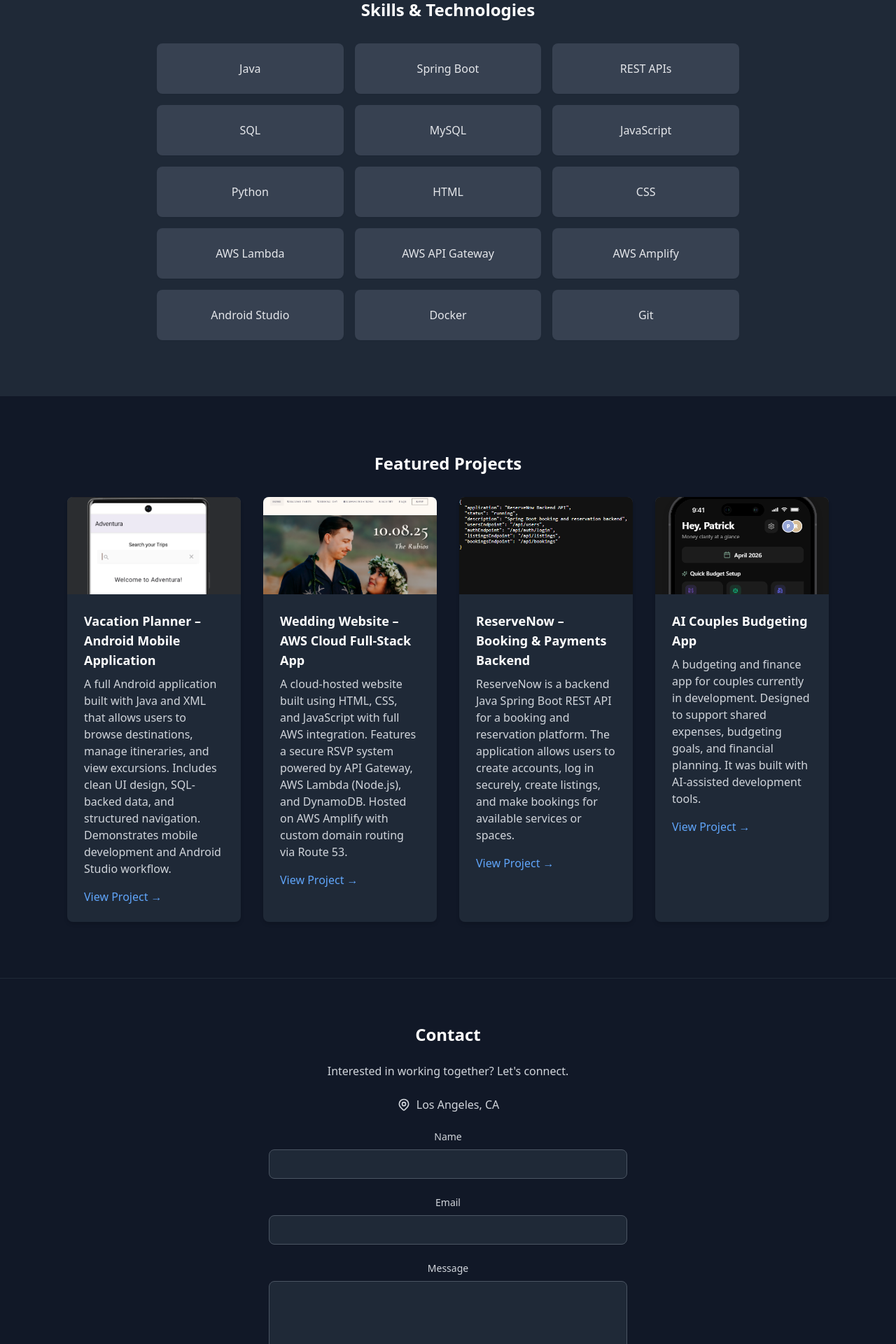
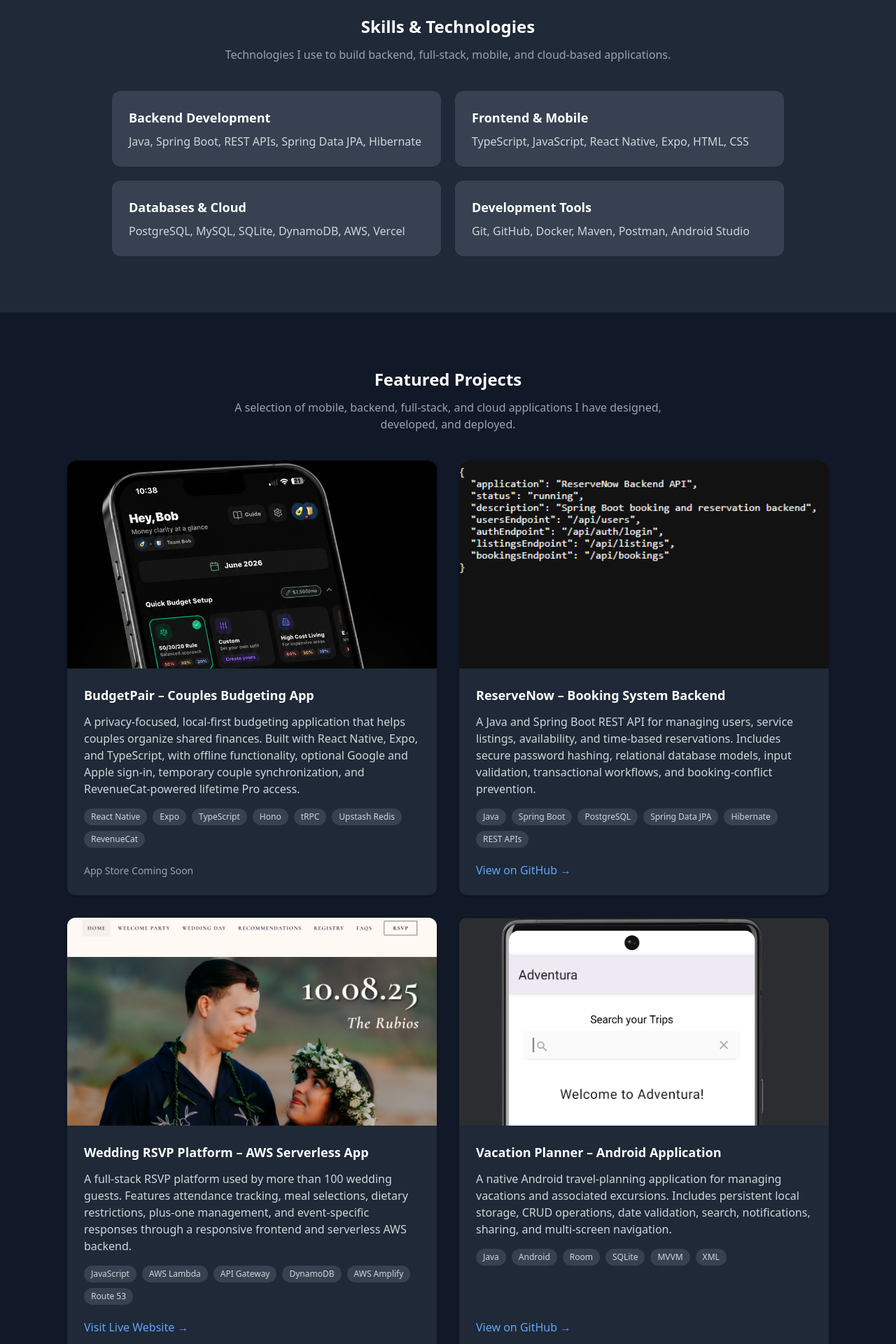
Before and after one commit to PatrickRubio/Portfolio, a Next.js app in the folder simple-pro-portfolio-template/: page / in a window 1280 px wide. Shown: the part 800-2720 px from the top of the page at 70% size. Built offline with nearby package versions, Linux system fonts and the light colour scheme.

Commit message:
portfolio update

```diff
--- a/simple-pro-portfolio-template/app/components/HeroSection.tsx
+++ b/simple-pro-portfolio-template/app/components/HeroSection.tsx
@@ -24,15 +24,14 @@
 
 				{/* Title */}
 				<p className="text-lg sm:text-xl text-gray-600 dark:text-gray-300 mb-6 sm:mb-8">
-					Software Engineer • Backend & Full-Stack Development
+					Software Engineer • Backend, Full-Stack & Cloud Development
 				</p>
 
 				{/* Summary */}
 				<p className="text-gray-600 dark:text-gray-400 max-w-2xl mx-auto text-sm sm:text-base px-4">
-					Software Engineer with hands-on experience building backend and full-stack applications using Java, Spring Boot, SQL, and AWS.
-					I focus on clean architecture, scalable REST APIs, and cloud-deployed systems.
-					I am a former Starbucks Store Manager that bring both technical skill and real-world
-					leadership to every team I join. Passionate about solving real problems, learning quickly, and delivering software that works.
+					Software engineer building backend, cloud, mobile, and full-stack applications using Java, Spring Boot, SQL, TypeScript, React Native, and AWS.
+					I am the creator of BudgetPair, a privacy-focused budgeting app for couples, and have also developed REST APIs, serverless applications, and native Android software.
+					As a former Starbucks Store Manager who led a team of more than 30 employees, I value technical problem-solving, clear communication, strong leadership, and taking ownership of my work.
 				</p>
 			</div>
 		</section>
--- a/simple-pro-portfolio-template/app/components/ProjectsSection.tsx
+++ b/simple-pro-portfolio-template/app/components/ProjectsSection.tsx
@@ -3,78 +3,142 @@
 export default function ProjectsSection() {
 	const projects = [
 		{
-			title: 'Vacation Planner – Android Mobile Application',
+			title: 'BudgetPair – Couples Budgeting App',
 			description:
-				'A full Android application built with Java and XML that allows users to browse destinations, manage itineraries, and view excursions. Includes clean UI design, SQL-backed data, and structured navigation. Demonstrates mobile development and Android Studio workflow.',
+				'A privacy-focused, local-first budgeting application that helps couples organize shared finances. Built with React Native, Expo, and TypeScript, with offline functionality, optional Google and Apple sign-in, temporary couple synchronization, and RevenueCat-powered lifetime Pro access.',
+			image: '/BudgetPair Promo 1.1.png',
+			link: '#',
+			linkLabel: 'App Store Coming Soon',
+			technologies: [
+				'React Native',
+				'Expo',
+				'TypeScript',
+				'Hono',
+				'tRPC',
+				'Upstash Redis',
+				'RevenueCat',
+			],
+			disabled: true,
+		},
+		{
+			title: 'ReserveNow – Booking System Backend',
+			description:
+				'A Java and Spring Boot REST API for managing users, service listings, availability, and time-based reservations. Includes secure password hashing, relational database models, input validation, transactional workflows, and booking-conflict prevention.',
+			image: '/reserveNow1.png',
+			link: 'https://github.com/PatrickRubio/ReserveNow-Application',
+			linkLabel: 'View on GitHub',
+			technologies: [
+				'Java',
+				'Spring Boot',
+				'PostgreSQL',
+				'Spring Data JPA',
+				'Hibernate',
+				'REST APIs',
+			],
+		},
+		{
+			title: 'Wedding RSVP Platform – AWS Serverless App',
+			description:
+				'A full-stack RSVP platform used by more than 100 wedding guests. Features attendance tracking, meal selections, dietary restrictions, plus-one management, and event-specific responses through a responsive frontend and serverless AWS backend.',
+			image: '/weddingWebsite1.png',
+			link: 'https://briannapluspatrick.com',
+			linkLabel: 'Visit Live Website',
+			technologies: [
+				'JavaScript',
+				'AWS Lambda',
+				'API Gateway',
+				'DynamoDB',
+				'AWS Amplify',
+				'Route 53',
+			],
+		},
+		{
+			title: 'Vacation Planner – Android Application',
+			description:
+				'A native Android travel-planning application for managing vacations and associated excursions. Includes persistent local storage, CRUD operations, date validation, search, notifications, sharing, and multi-screen navigation.',
 			image: '/vacationPlanner1.png',
 			link: 'https://github.com/PatrickRubio/VacationPlannerMobileApp',
-		},
-		{
-			title: 'Wedding Website – AWS Cloud Full-Stack App',
-			description:
-				'A cloud-hosted website built using HTML, CSS, and JavaScript with full AWS integration. Features a secure RSVP system powered by API Gateway, AWS Lambda (Node.js), and DynamoDB. Hosted on AWS Amplify with custom domain routing via Route 53.',
-			image: '/weddingWebsite1.png',
-			link: 'https://briannapluspatrick.com',
-		},
-		{
-			title: 'ReserveNow – Booking & Payments Backend',
-			description:
-				'ReserveNow is a backend Java Spring Boot REST API for a booking and reservation platform. The application allows users to create accounts, log in securely, create listings, and make bookings for available services or spaces.',
-			image: '/reserveNow1.png',
-			link: 'https://github.com/PatrickRubio/ReserveNow-Application',
-		},
-		{
-			title: 'AI Couples Budgeting App',
-			description:
-				'A budgeting and finance app for couples currently in development. Designed to support shared expenses, budgeting goals, and financial planning. It was built with AI-assisted development tools.',
-			image: '/BudgetPair2.png',
-			link: 'https://github.com/PatrickRubio',
+			linkLabel: 'View on GitHub',
+			technologies: [
+				'Java',
+				'Android',
+				'Room',
+				'SQLite',
+				'MVVM',
+				'XML',
+			],
 		},
 	];
 
 	return (
 		<section className="py-12 sm:py-20">
 			<div className="max-w-6xl mx-auto px-4 sm:px-6 lg:px-8">
-				<h2 className="text-xl sm:text-2xl font-bold text-gray-900 dark:text-white mb-6 sm:mb-8 text-center">
+				<h2 className="text-xl sm:text-2xl font-bold text-gray-900 dark:text-white mb-3 text-center">
 					Featured Projects
 				</h2>
 
-   	 			<div className="grid grid-cols-1 sm:grid-cols-2 xl:grid-cols-4 gap-6 sm:gap-8">
-					{projects.map((project, index) => (
-						<div
-							key={index}
-							className="bg-white dark:bg-gray-800 rounded-lg shadow-md overflow-hidden hover:shadow-lg transition-shadow"
+				<p className="text-sm sm:text-base text-gray-600 dark:text-gray-400 text-center max-w-2xl mx-auto mb-8 sm:mb-10">
+					A selection of mobile, backend, full-stack, and cloud applications
+					I have designed, developed, and deployed.
+				</p>
+
+				<div className="grid grid-cols-1 md:grid-cols-2 gap-6 sm:gap-8">
+					{projects.map((project) => (
+						<article
+							key={project.title}
+							className="bg-white dark:bg-gray-800 rounded-xl shadow-md overflow-hidden hover:shadow-xl transition-shadow duration-300 flex flex-col"
 						>
 							<div className="aspect-video bg-gray-100 dark:bg-gray-700 relative">
 								<Image
 									src={project.image}
-									alt={project.title}
+									alt={`${project.title} project preview`}
 									fill
+									sizes="(max-width: 768px) 100vw, 50vw"
 									className="object-cover"
 								/>
 							</div>
 
-							<div className="p-4 sm:p-6">
-								<h3 className="text-base sm:text-lg font-semibold text-gray-900 dark:text-white mb-2">
+							<div className="p-5 sm:p-6 flex flex-col flex-1">
+								<h3 className="text-lg font-semibold text-gray-900 dark:text-white mb-3">
 									{project.title}
 								</h3>
 
-								<p className="text-sm sm:text-base text-gray-600 dark:text-gray-300 mb-4">
+								<p className="text-sm sm:text-base leading-relaxed text-gray-600 dark:text-gray-300 mb-4">
 									{project.description}
 								</p>
 
-								<div className="flex gap-2">
+								<div className="flex flex-wrap gap-2 mb-5">
+									{project.technologies.map((technology) => (
+										<span
+											key={technology}
+											className="px-2.5 py-1 rounded-full bg-gray-100 dark:bg-gray-700 text-xs font-medium text-gray-700 dark:text-gray-300"
+										>
+											{technology}
+										</span>
+									))}
+								</div>
+
+								<div className="mt-auto">
+									{project.disabled ? (
+										<span className="text-gray-500 dark:text-gray-400 font-medium text-sm">
+											{project.linkLabel}
+										</span>
+									) : (
 										<a
 											href={project.link}
 											target="_blank"
 											rel="noopener noreferrer"
-										className="text-blue-600 dark:text-blue-400 hover:text-blue-800 dark:hover:text-blue-300 font-medium text-sm sm:text-base"
+											className="inline-flex items-center text-blue-600 dark:text-blue-400 hover:text-blue-800 dark:hover:text-blue-300 font-medium text-sm sm:text-base"
 										>
-										View Project →
+											{project.linkLabel}
+											<span aria-hidden="true" className="ml-1">
+												→
+											</span>
 										</a>
+									)}
 								</div>
 							</div>
-						</div>
+						</article>
 					))}
 				</div>
 			</div>
--- a/simple-pro-portfolio-template/app/components/SkillsSection.tsx
+++ b/simple-pro-portfolio-template/app/components/SkillsSection.tsx
@@ -1,36 +1,52 @@
 export default function SkillsSection() {
-	const skills = [
-		'Java',
-		'Spring Boot',
-		'REST APIs',
-		'SQL',
-		'MySQL',
-		'JavaScript',
-		'Python',
-		'HTML',
-		'CSS',
-		'AWS Lambda',
-		'AWS API Gateway',
-		'AWS Amplify',
-		'Android Studio',
-		'Docker',
-		'Git',
+	const skillGroups = [
+		{
+			title: 'Backend Development',
+			description:
+				'Java, Spring Boot, REST APIs, Spring Data JPA, Hibernate',
+		},
+		{
+			title: 'Frontend & Mobile',
+			description:
+				'TypeScript, JavaScript, React Native, Expo, HTML, CSS',
+		},
+		{
+			title: 'Databases & Cloud',
+			description:
+				'PostgreSQL, MySQL, SQLite, DynamoDB, AWS, Vercel',
+		},
+		{
+			title: 'Development Tools',
+			description:
+				'Git, GitHub, Docker, Maven, Postman, Android Studio',
+		},
 	];
 
 	return (
 		<section className="bg-gray-50 dark:bg-gray-800 py-12 sm:py-20">
-			<div className="max-w-4xl mx-auto px-4 sm:px-6 lg:px-8">
-				<h2 className="text-xl sm:text-2xl font-bold text-gray-900 dark:text-white mb-6 sm:mb-8 text-center">
+			<div className="max-w-5xl mx-auto px-4 sm:px-6 lg:px-8">
+				<h2 className="text-xl sm:text-2xl font-bold text-gray-900 dark:text-white text-center mb-3">
 					Skills & Technologies
 				</h2>
 
-				<div className="grid grid-cols-2 sm:grid-cols-3 gap-3 sm:gap-4">
-					{skills.map((skill) => (
+				<p className="text-sm sm:text-base text-gray-600 dark:text-gray-400 text-center max-w-2xl mx-auto mb-8 sm:mb-10">
+					Technologies I use to build backend, full-stack, mobile, and
+					cloud-based applications.
+				</p>
+
+				<div className="grid grid-cols-1 sm:grid-cols-2 gap-5">
+					{skillGroups.map((group) => (
 						<div
-							key={skill}
-							className="bg-white dark:bg-gray-700 p-4 sm:p-6 rounded-lg shadow-sm text-center hover:shadow-md transition-shadow dark:hover:shadow-gray-500 text-sm sm:text-base text-gray-900 dark:text-gray-200"
+							key={group.title}
+							className="bg-white dark:bg-gray-700 rounded-xl shadow-sm p-5 sm:p-6"
 						>
-							{skill}
+							<h3 className="text-base sm:text-lg font-semibold text-gray-900 dark:text-white mb-2">
+								{group.title}
+							</h3>
+
+							<p className="text-sm sm:text-base leading-relaxed text-gray-600 dark:text-gray-300">
+								{group.description}
+							</p>
 						</div>
 					))}
 				</div>
```
Also changed, not shown: simple-pro-portfolio-template/public/BudgetPair Promo 1.1.png (added), simple-pro-portfolio-template/public/BudgetPair Promo 1.png (added). Lines whose indentation alone changed are shown as unchanged.
